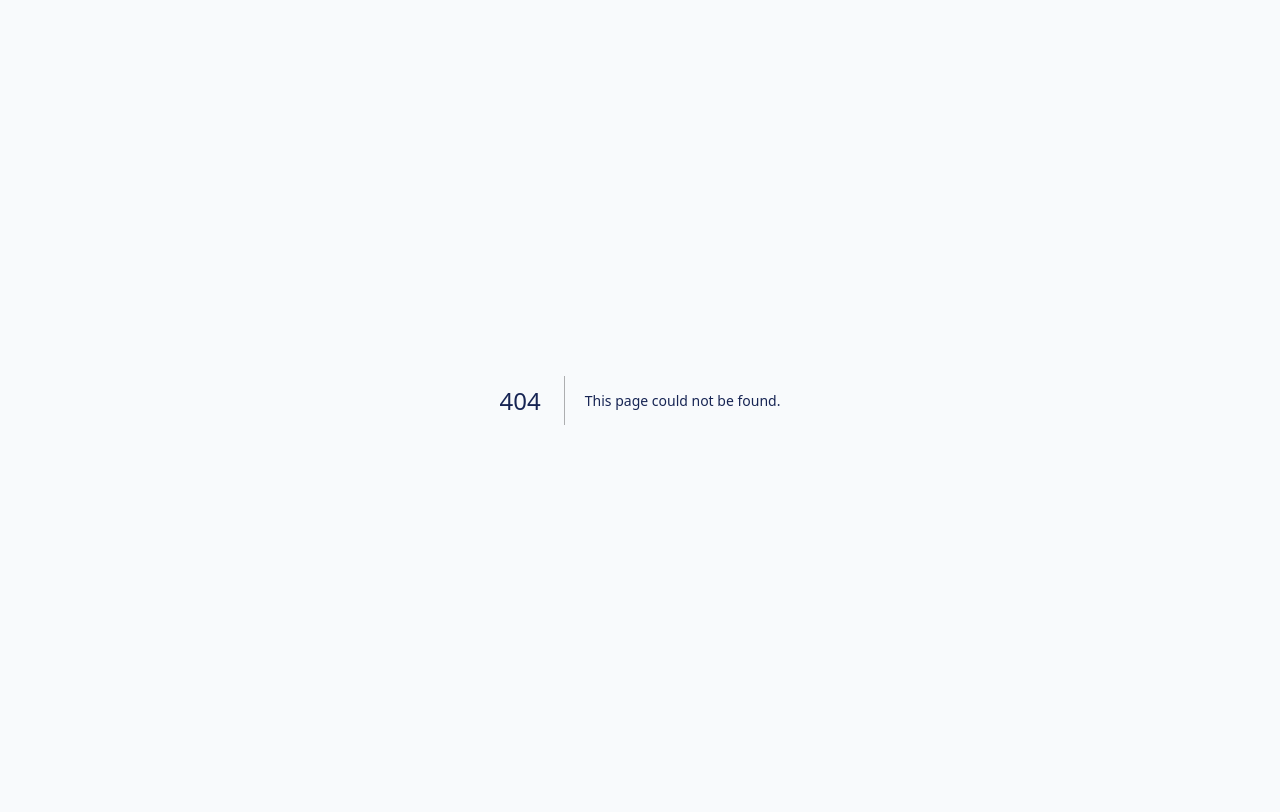
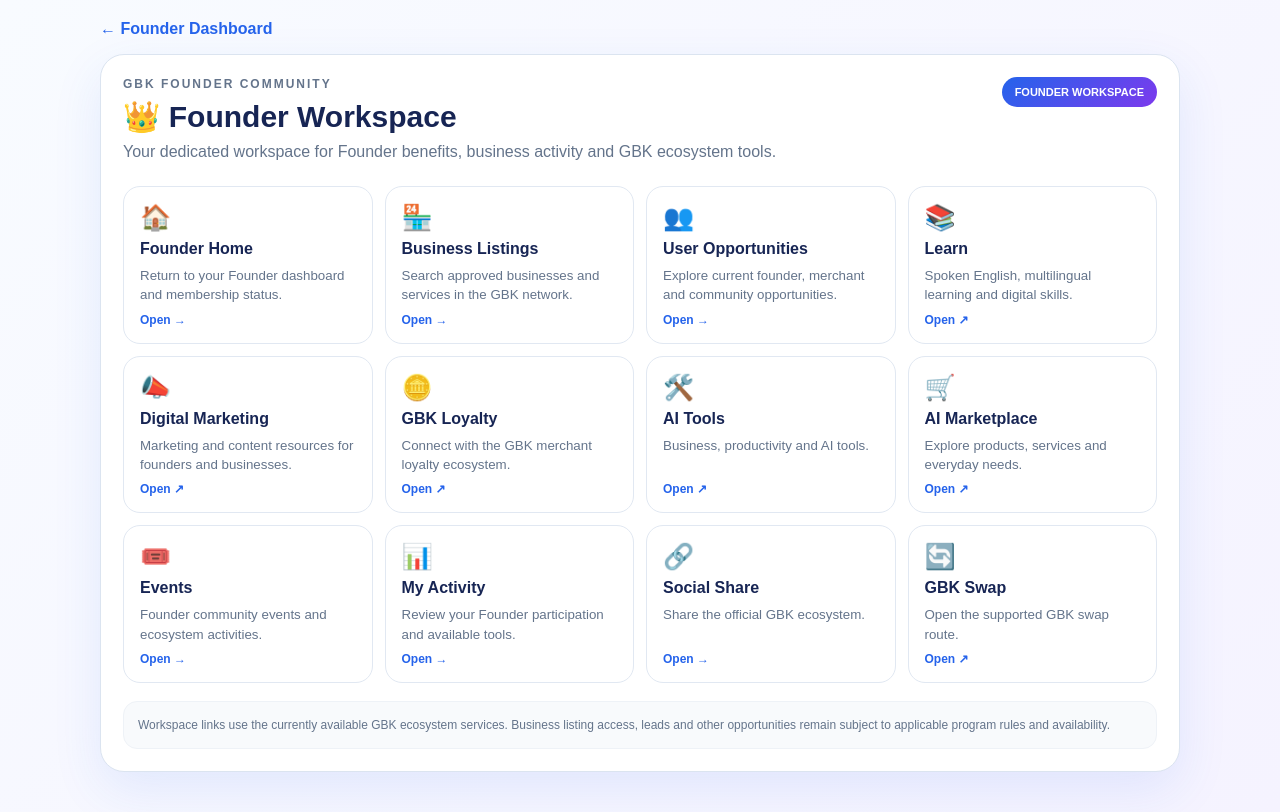
Before and after one commit to crasyads-ui/gbk-global-founder-community, a Next.js app: page /workspace in a window 1280 px wide. Before the commit this address had no page. Built offline with nearby package versions, Linux system fonts and the light colour scheme.

Commit message:
Create dedicated Founder Workspace route

```diff
--- /dev/null
+++ b/app/workspace/page.tsx
@@ -0,0 +1,48 @@
+"use client";
+
+import Link from "next/link";
+
+const cards = [
+  ["🏠","Founder Home","Return to your Founder dashboard and membership status.","/"],
+  ["🏪","Business Listings","Search approved businesses and services in the GBK network.","/#business-listings"],
+  ["👥","User Opportunities","Explore current founder, merchant and community opportunities.","/#growth-hub"],
+  ["📚","Learn","Spoken English, multilingual learning and digital skills.","https://learn.gbkai.com"],
+  ["📣","Digital Marketing","Marketing and content resources for founders and businesses.","https://market.gbkai.com"],
+  ["🪙","GBK Loyalty","Connect with the GBK merchant loyalty ecosystem.","https://loyalty.gbkai.com"],
+  ["🛠️","AI Tools","Business, productivity and AI tools.","https://tools.gbkai.com"],
+  ["🛒","AI Marketplace","Explore products, services and everyday needs.","https://market.gbkai.com"],
+  ["🎟️","Events","Founder community events and ecosystem activities.","/events"],
+  ["📊","My Activity","Review your Founder participation and available tools.","/#founder-hub"],
+  ["🔗","Social Share","Share the official GBK ecosystem.","/#founder-hub"],
+  ["🔄","GBK Swap","Open the supported GBK swap route.","https://swap.gbkai.com"],
+] as const;
+
+export default function FounderWorkspace() {
+  return (
+    <main style={{minHeight:"100vh",background:"linear-gradient(135deg,#f8fbff,#f5f3ff)",padding:"20px 14px 40px",fontFamily:"Arial,sans-serif",color:"#172554"}}>
+      <div style={{maxWidth:1080,margin:"0 auto"}}>
+        <Link href="/" style={{display:"inline-block",marginBottom:16,color:"#2563eb",fontWeight:800,textDecoration:"none"}}>← Founder Dashboard</Link>
+        <section style={{background:"#fff",border:"1px solid #dbe4f0",borderRadius:24,padding:22,boxShadow:"0 18px 50px rgba(37,99,235,.10)"}}>
+          <div style={{display:"flex",justifyContent:"space-between",gap:12,alignItems:"flex-start",flexWrap:"wrap"}}>
+            <div>
+              <div style={{fontSize:12,letterSpacing:2,color:"#64748b",fontWeight:800}}>GBK FOUNDER COMMUNITY</div>
+              <h1 style={{fontSize:30,margin:"8px 0 6px"}}>👑 Founder Workspace</h1>
+              <p style={{margin:0,color:"#64748b",lineHeight:1.5}}>Your dedicated workspace for Founder benefits, business activity and GBK ecosystem tools.</p>
+            </div>
+            <span style={{background:"linear-gradient(135deg,#2563eb,#7c3aed)",color:"#fff",padding:"9px 13px",borderRadius:999,fontSize:11,fontWeight:900}}>FOUNDER WORKSPACE</span>
+          </div>
+          <div style={{display:"grid",gridTemplateColumns:"repeat(auto-fit,minmax(210px,1fr))",gap:12,marginTop:22}}>
+            {cards.map(([icon,title,desc,href]) => {
+              const external=href.startsWith("http");
+              const body=<><div style={{fontSize:25}}>{icon}</div><b style={{fontSize:16}}>{title}</b><small style={{color:"#64748b",lineHeight:1.45,flex:1}}>{desc}</small><strong style={{color:"#2563eb",fontSize:12}}>{external?"Open ↗":"Open →"}</strong></>;
+              return external ? <a key={title} href={href} target="_blank" rel="noreferrer" style={{display:"flex",flexDirection:"column",gap:8,padding:16,minHeight:145,border:"1px solid #e1e8f2",borderRadius:17,textDecoration:"none",color:"#172554",background:"#fff"}}>{body}</a> : <Link key={title} href={href} style={{display:"flex",flexDirection:"column",gap:8,padding:16,minHeight:145,border:"1px solid #e1e8f2",borderRadius:17,textDecoration:"none",color:"#172554",background:"#fff"}}>{body}</Link>;
+            })}
+          </div>
+          <div style={{marginTop:18,padding:14,borderRadius:14,background:"#f8fafc",border:"1px solid #eef2f7",color:"#64748b",fontSize:12,lineHeight:1.5}}>
+            Workspace links use the currently available GBK ecosystem services. Business listing access, leads and other opportunities remain subject to applicable program rules and availability.
+          </div>
+        </section>
+      </div>
+    </main>
+  );
+}
```
